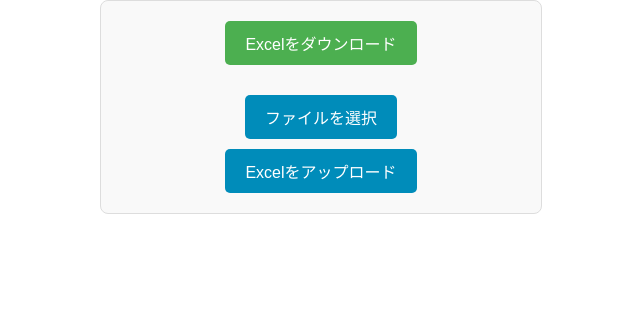
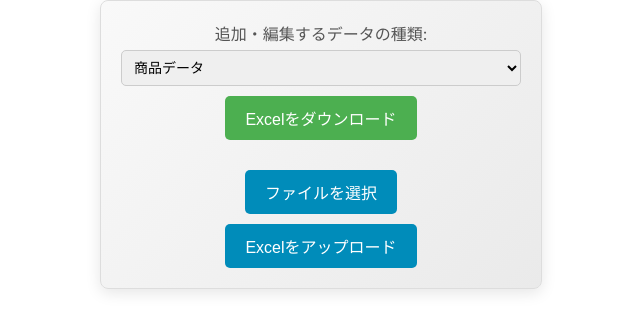
Before and after one commit to ueno12345/latin1_one_client, a React (Create React App) app: page /excel in a window 1280 px wide. Shown: the top 332 px of the page, without its empty margins (319-959 px from the left). Built offline with nearby package versions, Linux system fonts and the light colour scheme.

Commit message:
Update excel form

```diff
--- a/src/components/excel.css
+++ b/src/components/excel.css
@@ -7,7 +7,13 @@
   border-radius: 8px; /* 角を丸める */
   max-width: 400px; /* 最大幅を設定 */
   margin: 0 auto; /* 中央寄せ */
-  background-color: #f9f9f9; /* 背景色 */
+  background: linear-gradient(135deg, #f9f9f9, #eaeaea); /* グラデーション背景 */
+  box-shadow: 0 4px 15px rgba(0, 0, 0, 0.1); /* ボックスシャドウ */
+  transition: transform 0.3s ease; /* ホバー時の変化 */
+}
+
+.excel-container:hover {
+  transform: translateY(-5px); /* ホバー時に少し上に移動 */
 }
 
 .download-section {
@@ -22,6 +28,7 @@
   padding: 10px 20px; /* 内側の余白 */
   cursor: pointer; /* カーソルをポインタに */
   font-size: 16px; /* フォントサイズ */
+  transition: background-color 0.3s ease; /* ホバー時の色の変化 */
 }
 
 .download-button:hover {
@@ -44,6 +51,7 @@
   cursor: pointer; /* カーソルをポインタに */
   font-size: 16px; /* フォントサイズ */
   margin-top: 10px; /* ボタンの上にスペースを追加 */
+  transition: background-color 0.3s ease; /* ホバー時の色の変化 */
 }
 
 .select-file-button:hover,
@@ -54,4 +62,22 @@
 .file-name {
   margin-top: 10px; /* ファイル名の上にスペースを追加 */
   font-weight: bold; /* 太字 */
+  color: #333; /* テキストカラー */
 }
+
+/* 追加のスタイル: ドロップダウンリスト */
+label {
+  display: block; /* ラベルをブロック要素に */
+  margin-bottom: 10px; /* 下にスペースを追加 */
+  font-size: 16px; /* フォントサイズ */
+  color: #555; /* テキストカラー */
+}
+
+select {
+  padding: 8px; /* 内側の余白 */
+  border: 1px solid #ccc; /* 枠線 */
+  border-radius: 5px; /* 角を丸める */
+  font-size: 14px; /* フォントサイズ */
+  margin-top: 5px; /* 上にスペースを追加 */
+  width: 100%; /* 幅を100%に */
+}
--- a/src/components/excel.tsx
+++ b/src/components/excel.tsx
@@ -1,31 +1,35 @@
 import axios from 'axios';
 import { useRef, useState } from 'react';
-import './excel.css'; // スタイルを外部CSSファイルに分ける
+import './excel.css';
 
 function Excel() {
   const fileInputRef = useRef<HTMLInputElement | null>(null);
-  const [fileName, setFileName] = useState<string | null>(null); // 選択されたファイル名を保存するステート
+  const [fileName, setFileName] = useState<string | null>(null);
+  const [dataType, setDataType] = useState('product'); // データタイプのステートを追加
 
-  const downloadExcel = async () => {
+  const downloadExcel = async (dataType: string) => {
     try {
-      const response = await axios.get('http://localhost:4000/excel/download', {
-        responseType: 'blob',
-      });
+      const response = await axios.post(
+        'http://localhost:4000/excel/download',
+        { dataType },
+        { responseType: 'blob' }
+      );
+
       const url = window.URL.createObjectURL(new Blob([response.data]));
       const link = document.createElement('a');
       link.href = url;
-      link.setAttribute('download', 'example.xlsx');
+      link.setAttribute('download', `${dataType}_data.xlsx`);
       document.body.appendChild(link);
       link.click();
       document.body.removeChild(link);
     } catch (error) {
-      console.error('Excelファイルのダウンロードに失敗しました:', error);
+      console.error('ファイルのダウンロードに失敗しました:', error);
     }
   };
 
   const uploadExcel = async () => {
     if (fileInputRef.current?.files) {
-      const file = fileInputRef.current.files[0]; // ファイルを取得
+      const file = fileInputRef.current.files[0];
       if (!file) {
         console.error('ファイルが選択されていません');
         return;
@@ -52,14 +56,31 @@
   const handleFileChange = () => {
     if (fileInputRef.current?.files) {
       const file = fileInputRef.current.files[0];
-      setFileName(file ? file.name : null); // 選択されたファイル名をセット
+      setFileName(file ? file.name : null);
     }
   };
 
   return (
     <div className="excel-container">
       <div className="download-section">
-        <button className="download-button" onClick={downloadExcel}>Excelをダウンロード</button>
+        <label htmlFor="dataType">
+          追加・編集するデータの種類:
+          <select
+            name="dataType"
+            id="dataType"
+            value={dataType}
+            onChange={(e) => setDataType(e.target.value)} // 選択された値をステートに設定
+          >
+            <option value="product">商品データ</option>
+            <option value="shop">店舗データ</option>
+          </select>
+        </label>
+        <button
+          className="download-button"
+          onClick={() => downloadExcel(dataType)}
+        >
+          Excelをダウンロード
+        </button>
       </div>
       <div className="upload-section">
         <input
@@ -67,10 +88,10 @@
           ref={fileInputRef}
           accept='.xlsx'
           onChange={handleFileChange}
-          style={{ display: 'none' }} // ファイル入力を隠す
+          style={{ display: 'none' }}
         />
         <button className="select-file-button" onClick={() => fileInputRef.current?.click()}>ファイルを選択</button>
-        {fileName && <p className="file-name">選択されたファイル: {fileName}</p>} {/* 選択されたファイル名を表示 */}
+        {fileName && <p className="file-name">選択されたファイル: {fileName}</p>}
         <button className="upload-button" onClick={uploadExcel}>Excelをアップロード</button>
       </div>
     </div>
```
